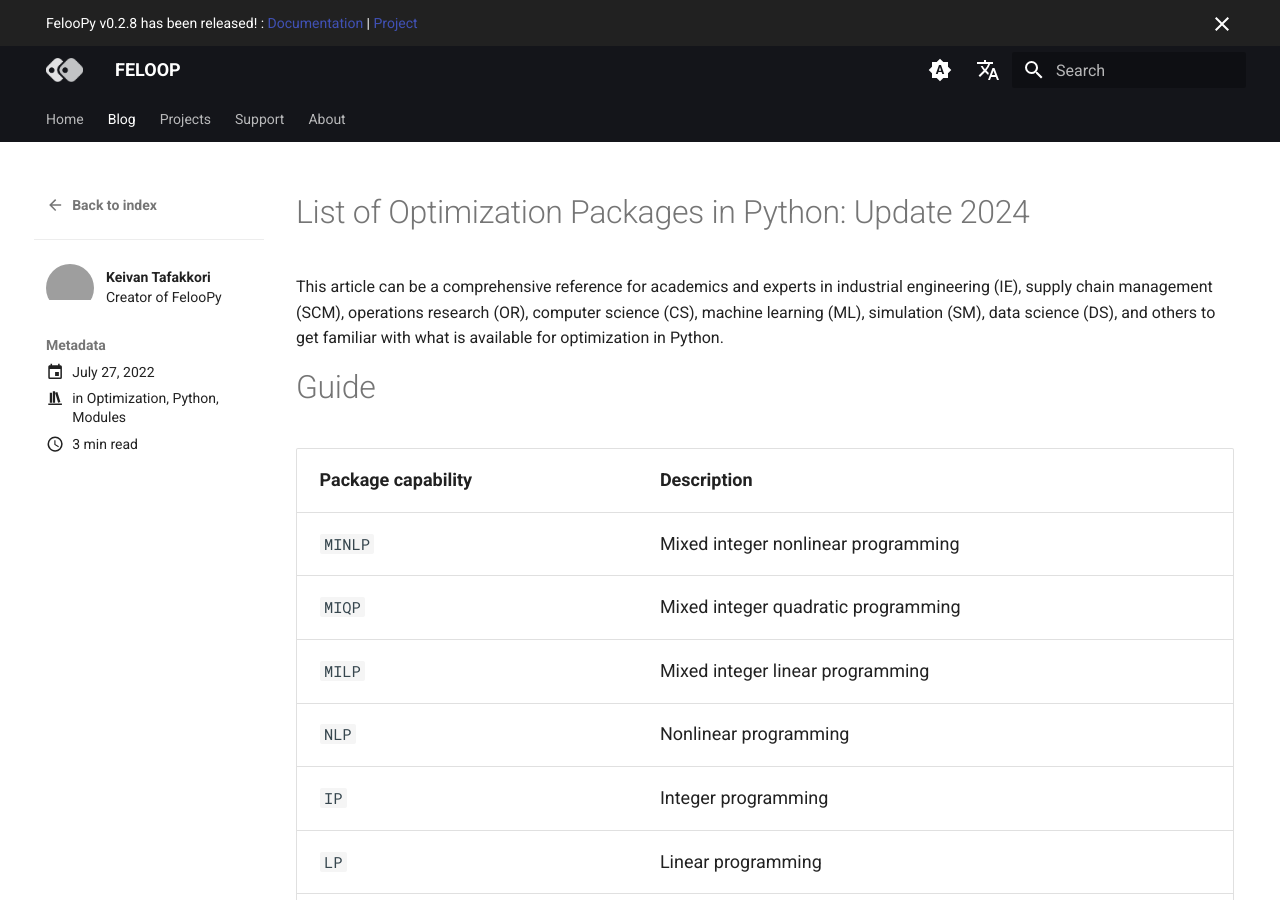
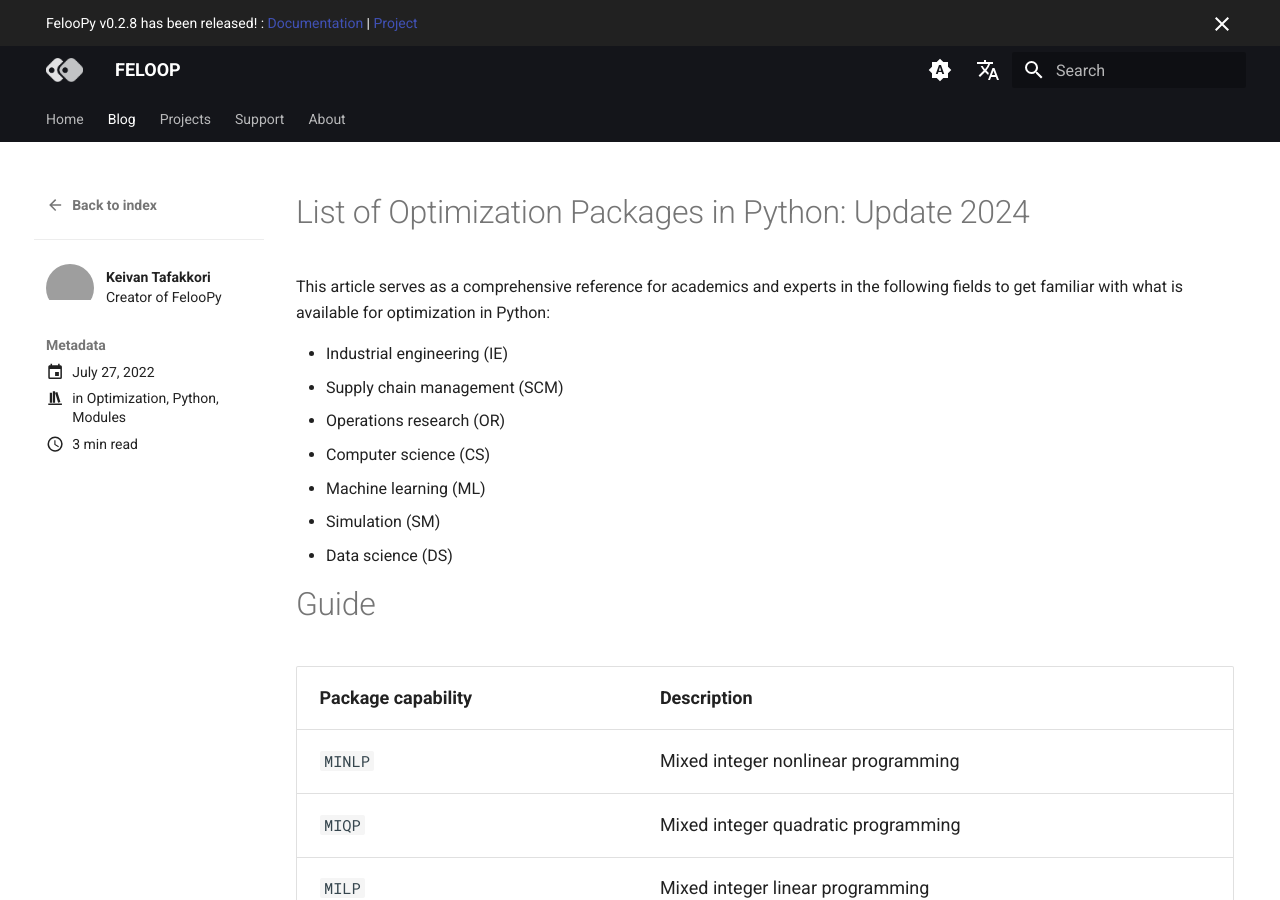
Before and after one commit to ktafakkori/ktafakkori.github.io, an MkDocs documentation site: the page built from docs/blog/posts/post-1.md, in a window 1280 px wide and 900 px high. Built offline with MkDocs 1.6.1 and Material for MkDocs 9.7.7, drawn with Linux system fonts in a browser that asks for light colours; comment, search, counter and statistics services are not loaded; grey boxes are pictures that could not be loaded.

Commit message:
revised files.

```diff
--- a/docs/blog/posts/post-1.md
+++ b/docs/blog/posts/post-1.md
@@ -14,7 +14,15 @@ comments: true
 
 # List of Optimization Packages in Python: Update 2024
 
-This article can be a comprehensive reference for academics and experts in industrial engineering (IE), supply chain management (SCM), operations research (OR), computer science (CS), machine learning (ML), simulation (SM), data science (DS), and others to get familiar with what is available for optimization in Python.
+This article serves as a comprehensive reference for academics and experts in the following fields to get familiar with what is available for optimization in Python:
+
+- Industrial engineering (IE)
+- Supply chain management (SCM)
+- Operations research (OR)
+- Computer science (CS)
+- Machine learning (ML)
+- Simulation (SM)
+- Data science (DS)
 
 <!-- more -->
 
```
